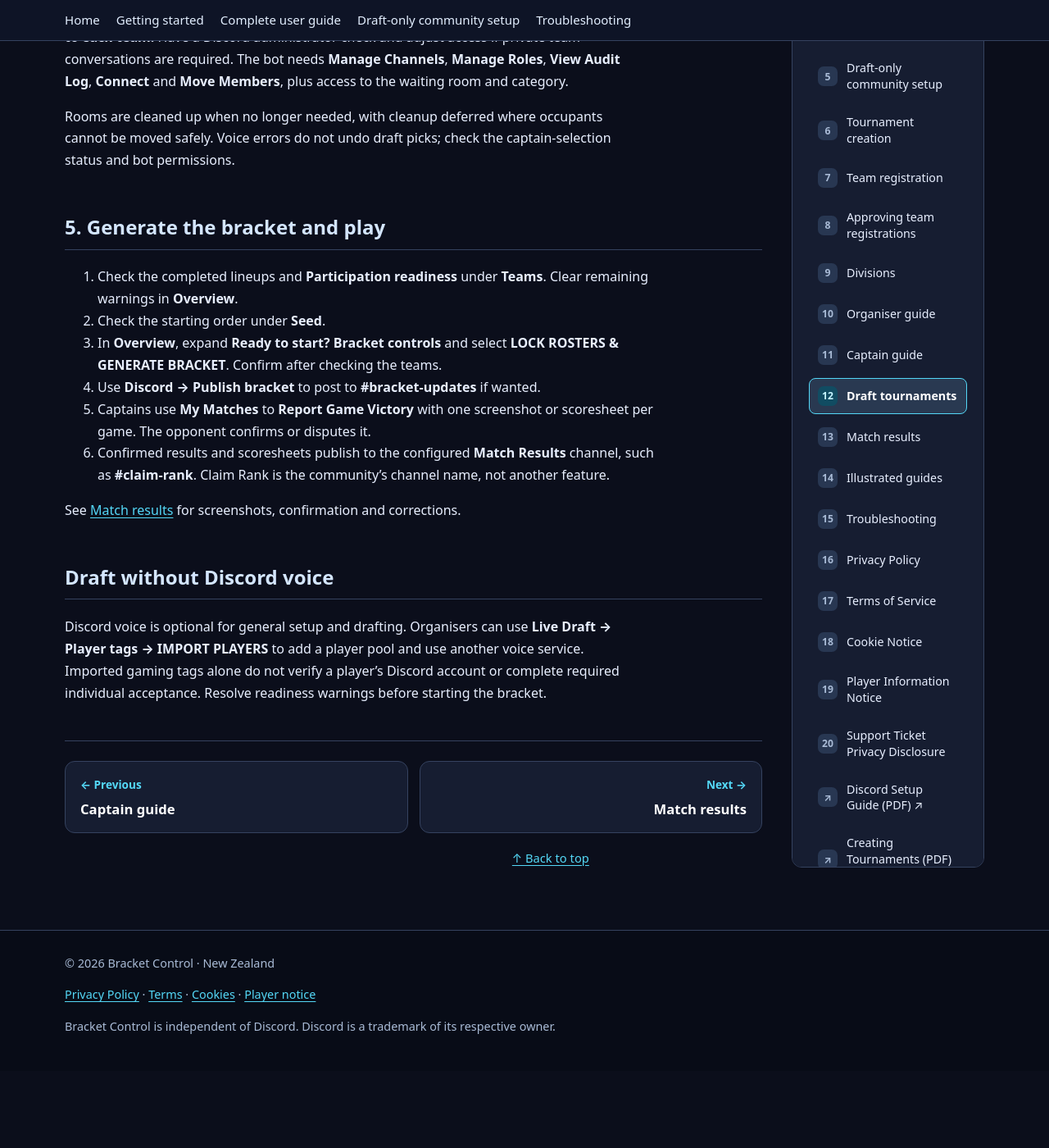
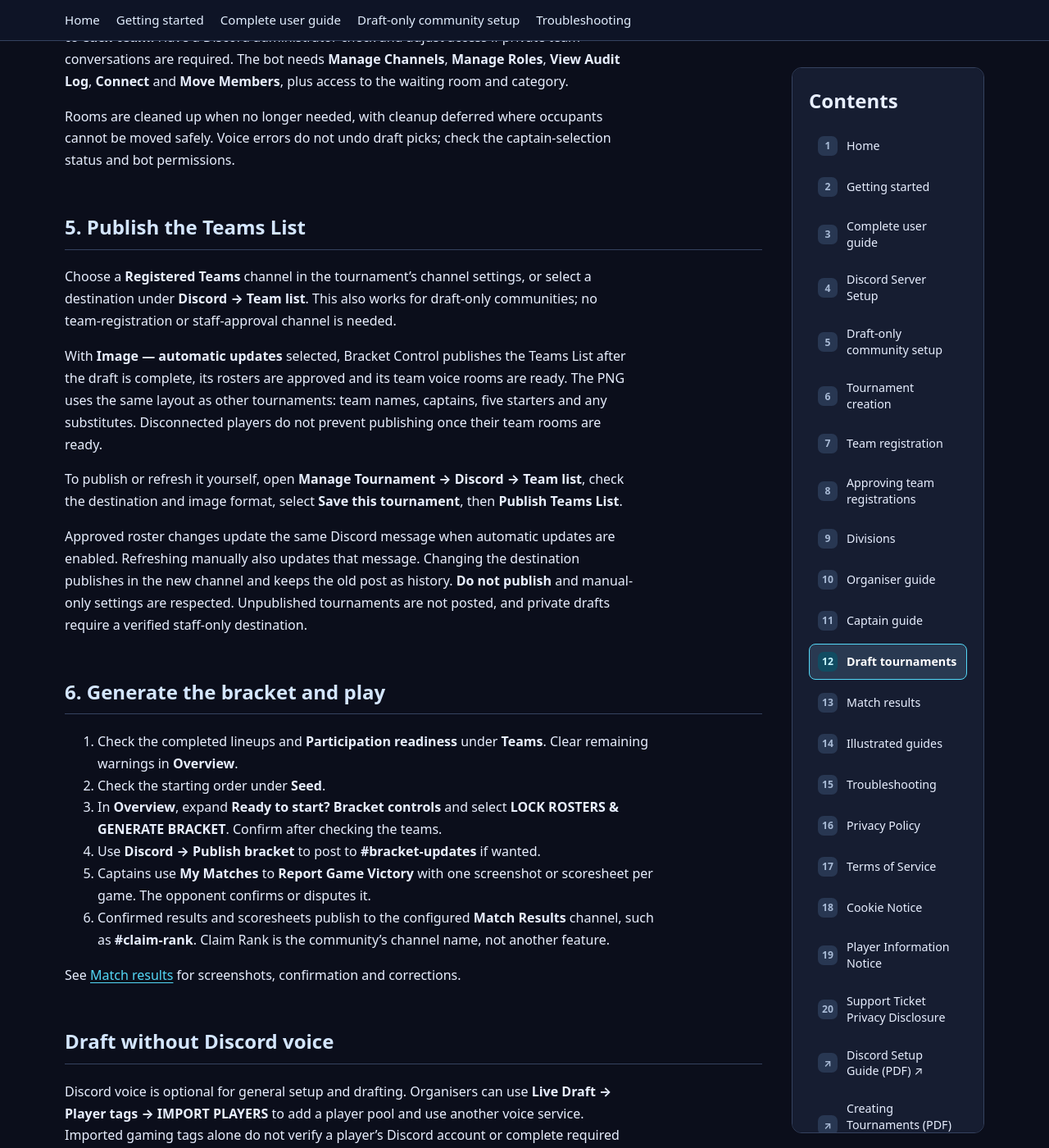
Before and after one commit to dev-dyly/bracket-control-wiki, a Jekyll site: the page built from guides/drafts.md, in a window 1280 px wide and 1400 px high, scrolled down 2166 px. Shown: the whole window at 82% size. Built offline with Jekyll 4.4.1, drawn with Linux system fonts in a browser that asks for light colours; before the commit the page ends 3472 px from its top, so only the background shows below that; some of the changed text lies outside the part shown.

Commit message:
Explain draft Teams List publishing and roster refresh (#11)
* Explain completed draft Teams List publishing and refresh

* Keep draft publishing instructions in plain language

```diff
--- a/guides/drafts.md
+++ b/guides/drafts.md
@@ -50,7 +50,17 @@ At draft completion, it creates temporary team rooms and moves recognised, conne
 
 Rooms are cleaned up when no longer needed, with cleanup deferred where occupants cannot be moved safely. Voice errors do not undo draft picks; check the captain-selection status and bot permissions.
 
-## 5. Generate the bracket and play
+## 5. Publish the Teams List
+
+Choose a **Registered Teams** channel in the tournament's channel settings, or select a destination under **Discord → Team list**. This also works for draft-only communities; no team-registration or staff-approval channel is needed.
+
+With **Image — automatic updates** selected, Bracket Control publishes the Teams List after the draft is complete, its rosters are approved and its team voice rooms are ready. The PNG uses the same layout as other tournaments: team names, captains, five starters and any substitutes. Disconnected players do not prevent publishing once their team rooms are ready.
+
+To publish or refresh it yourself, open **Manage Tournament → Discord → Team list**, check the destination and image format, select **Save this tournament**, then **Publish Teams List**.
+
+Approved roster changes update the same Discord message when automatic updates are enabled. Refreshing manually also updates that message. Changing the destination publishes in the new channel and keeps the old post as history. **Do not publish** and manual-only settings are respected. Unpublished tournaments are not posted, and private drafts require a verified staff-only destination.
+
+## 6. Generate the bracket and play
 
 1. Check the completed lineups and **Participation readiness** under **Teams**. Clear remaining warnings in **Overview**.
 2. Check the starting order under **Seed**.
@@ -64,3 +74,5 @@ See [Match results]({{ '/guides/match-results/' | relative_url }}) for screensho
 ## Draft without Discord voice
 
 Discord voice is optional for general setup and drafting. Organisers can use **Live Draft → Player tags → IMPORT PLAYERS** to add a player pool and use another voice service. Imported gaming tags alone do not verify a player's Discord account or complete required individual acceptance. Resolve readiness warnings before starting the bracket.
+
+Without a configured Discord waiting room, automatic Teams List publishing follows draft completion and roster approval. You can still use **Publish Teams List** to refresh it manually.
```
Also changed, not shown: guides/draft-only-setup.md (+8 -0 lines), guides/organisers.md (+3 -1 lines).
